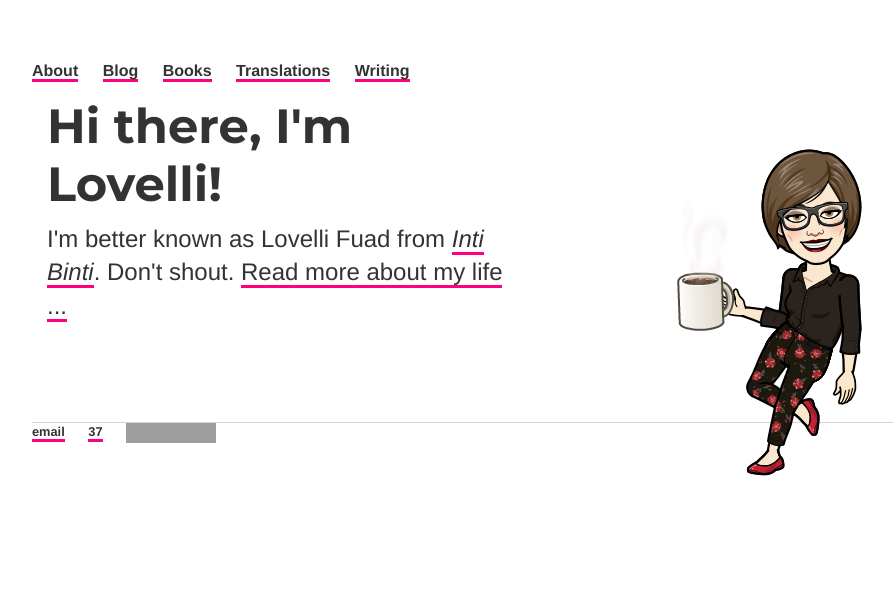
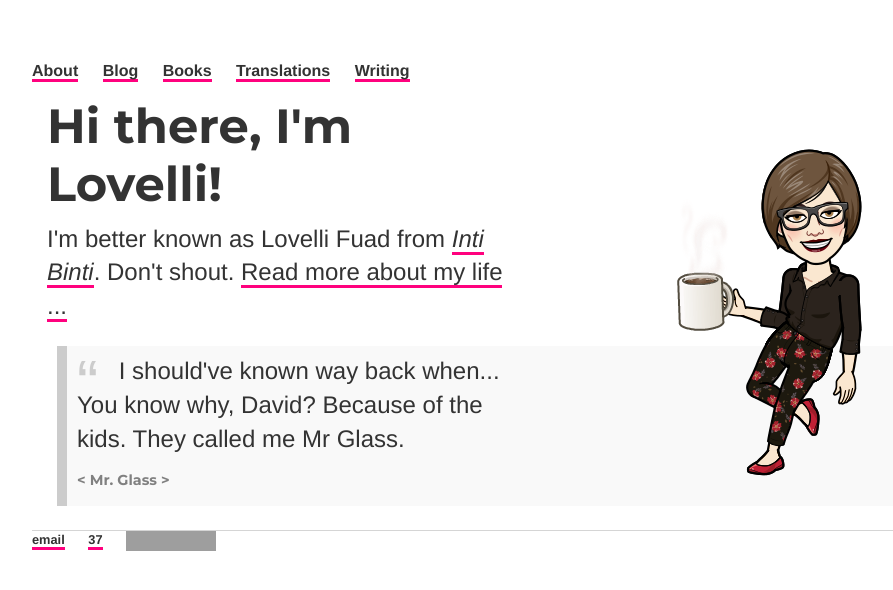
Before and after one commit to ariesti/ariesti.github.io, a Jekyll site: the page built from index.html, in a window 1280 px wide. Shown: the top 590 px of the page, without its empty margins (160-1053 px from the left). Built offline with Jekyll 4.4.1, drawn with Linux system fonts in a browser that asks for light colours; grey boxes are pictures that could not be loaded.

Commit message:
Update index.html

```diff
--- a/index.html
+++ b/index.html
@@ -8,5 +8,8 @@
 	<img src="assets/2.png" alt="Flowers in Chania" style="float:right" />
 	<h1>Hi there, I'm Lovelli!</h1>
 	<p>I'm better known as Lovelli Fuad from <em><a href="https://theminimalweb.wordpress.com/portfolio/yellow/">Inti Binti</a></em>. Don't shout. <a href="/about">Read more about my life ...</a></p>
-	<p><br></br></p>
+	<blockquote>
+		<p>I should've known way back when... You know why, David? Because of the kids. They called me Mr Glass.</p>
+		<p><h6 style="color:#808080"><br>< Mr. Glass ></h6><p>
+		</blockquote>
 </div><!-- /.blurb -->
```
